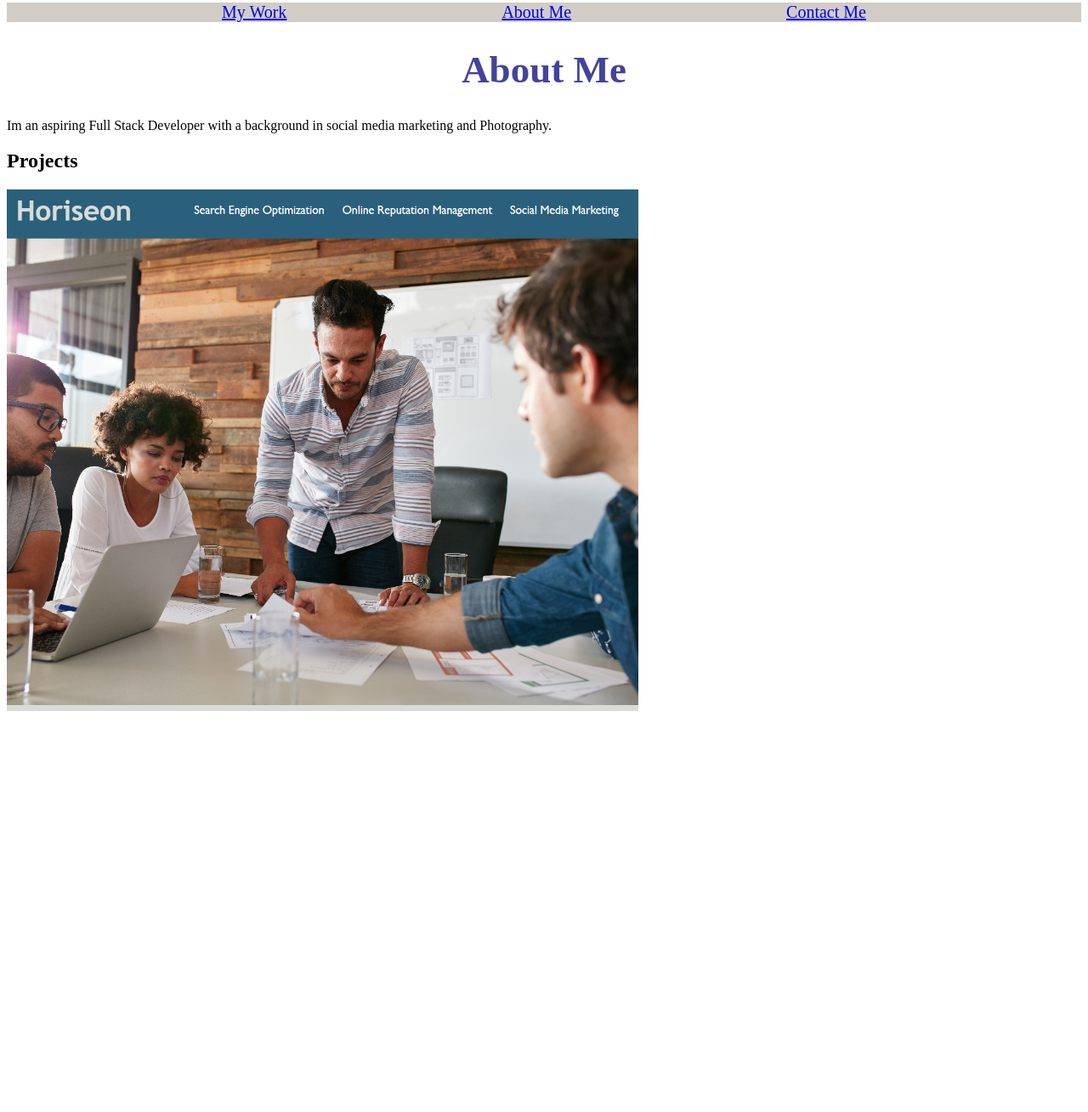
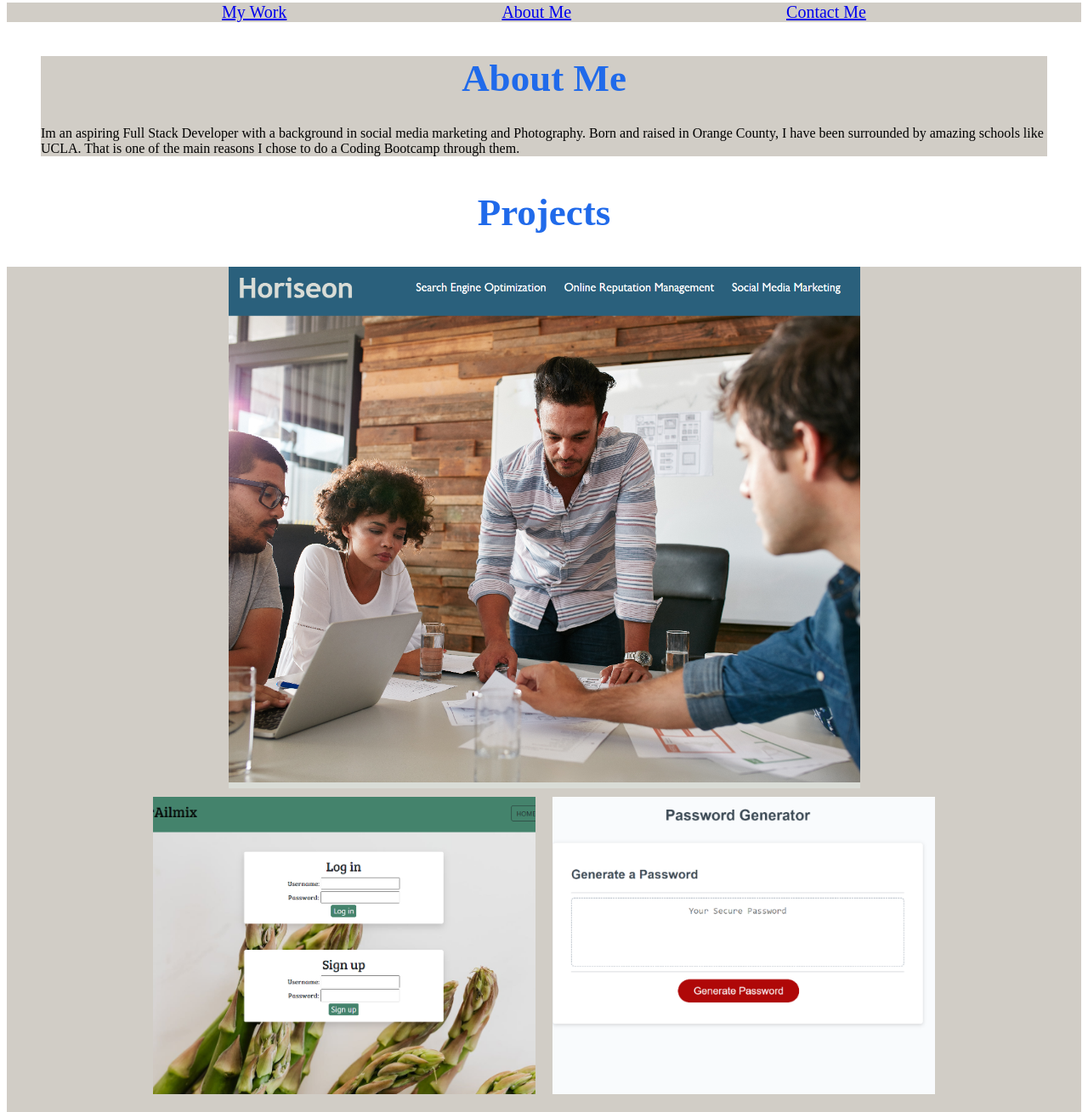
Before and after one commit to mawiano/MR-Portfolio, a plain HTML site: page index.html in a window 1280 px wide. Shown: the part 109-1418 px from the top of the page at 85% size. Before the commit the page ends 958 px from the top, so only its background shows below. Drawn offline with Linux system fonts and the light colour scheme.

Commit message:
created whole page just forgot commits

```diff
--- a/assets/css/style.css
+++ b/assets/css/style.css
@@ -1,5 +1,5 @@
 h1{
-    color: rgb(67, 67, 155);
+    color: rgb(32, 106, 234);
     text-align: center;
     font-size: 45px;
 }
@@ -9,3 +9,28 @@ nav{
     justify-content: space-evenly;
     font-size: 20px;
 }
+.main-pic{
+    display: flex;
+    justify-content: center;
+}
+.image-section {
+    display: flex;
+    flex-wrap: wrap;
+    justify-content: center;
+    background-color:rgb(209, 205, 198)
+  }
+  .first-project{
+    display: flex;
+    justify-content: center;
+    background-color:rgb(209, 205, 198)
+  }
+  .image-section img {
+    width: 450px;
+    height: 350px;
+    object-fit: cover;
+    margin: 10px;
+  }
+ .about {
+    background-color:rgb(209, 205, 198);
+    margin: 40px;
+    }
--- a/index.html
+++ b/index.html
@@ -18,32 +18,45 @@
     </header>
     <main class="about">
       <h1 id="me">About Me</h1>
-  <p>Im an aspiring Full Stack Developer with a background in social media marketing and Photography.</p>
+      <p>
+        Im an aspiring Full Stack Developer with a background in social media
+        marketing and Photography. Born and raised in Orange County, I have been
+        surrounded by amazing schools like UCLA. That is one of the main reasons
+        I chose to do a Coding Bootcamp through them.
+      </p>
     </main>
- <section class="my-work">
-<h2>Projects</h2>
+    <section class="My-work">
+      <h1>Projects</h1>
+      <div class="first-project">
+        <a href="https://github.com/mawiano/Horiseon-Refactor">
+          <img src="images/image1.PNG" class="main-pic" alt="Horiseon Refactor" />
+        </a>
+      </div>
 
-
-
-
-
-
-
-    <a href="https://github.com/mawiano/Horiseon-Refactor">
-      <img src="images/image1.PNG" alt="Horiseon Refactor">
+      <div class="image-section" id="My-work">
+        <a href="https://boiling-springs-79959.herokuapp.com/login">
+          <img src="images/image3.PNG" alt="chefGPT" />
         </a>
-
-
+        <a href="https://mawiano.github.io/Password-Generator/">
+          <img src="images/image2.PNG" alt="Password-Generator" />
+        </a>
+      </div>
+      <div class="image-section">
+        <a href="https://exzilium.github.io/football-schedule/index.html">
+          <img src="images/image4.PNG" alt="football-schedule" />
+        </a>
+        <a href="https://github.com/mawiano/ReadMe-Later">
+          <img src="images/image5.jpg" alt="ReadMe-Later" />
+        </a>
+      </div>
     </section>
-
-
-
-
-
-
-
-
-
-
+    <footer class="contact-Me">
+      <h1>Contact me</h1>
+      <ul>
+        <li><a href="rojanomariano@gmail.com"><span>&#9993 rojanomariano@gmail.com</span></a></li>
+        <li><a href="tel:+7144768458"><span>&#128222; 7144768358</span></a></li>
+        <li><a href="https://github.com/mawiano">Github</a></li>
+      </ul>
+    </footer>
   </body>
 </html>
```
Also changed, not shown: images/image2.PNG (added), images/image3.PNG (added), images/image4.PNG (added), images/image5.jpg (added). Lines whose indentation alone changed are shown as unchanged.
